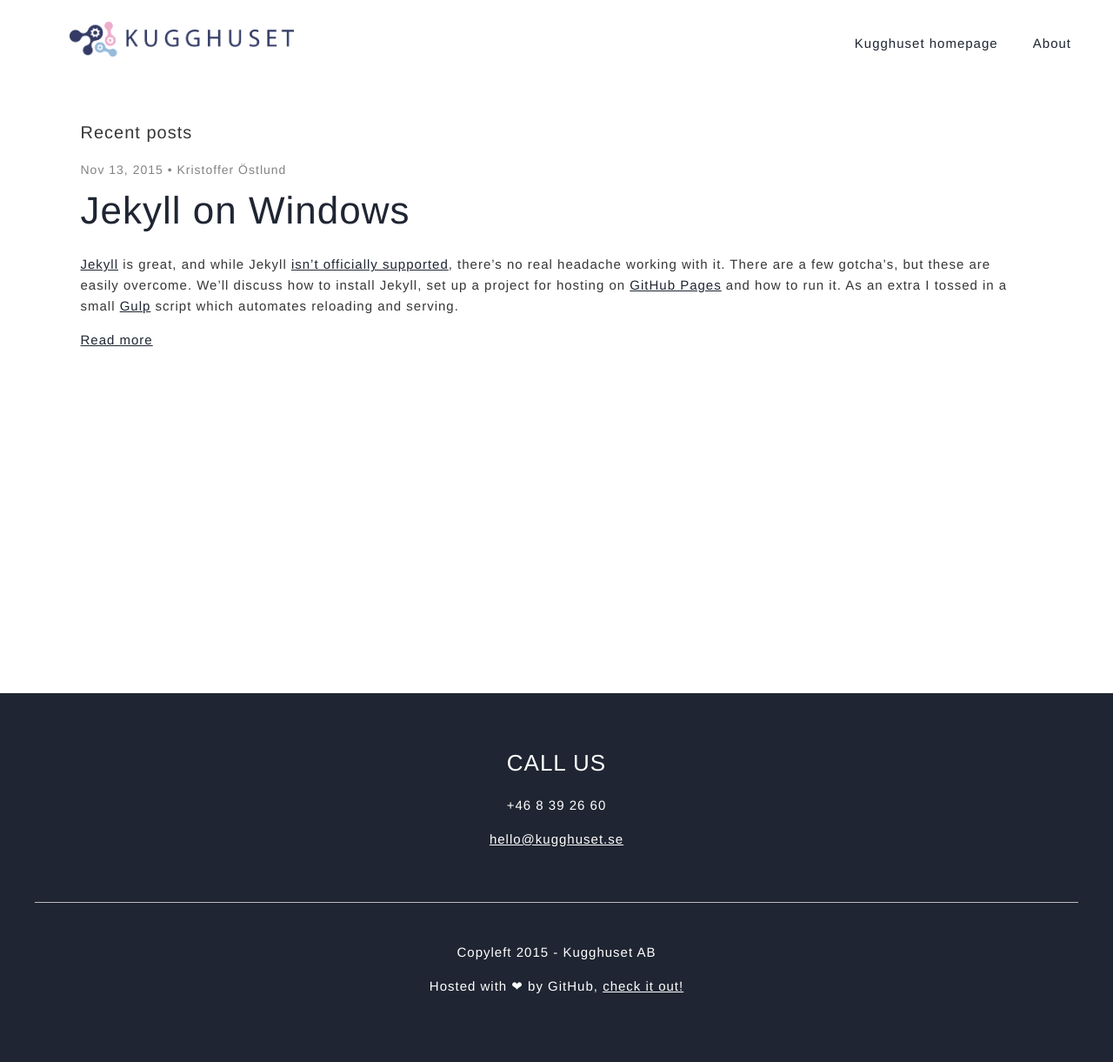
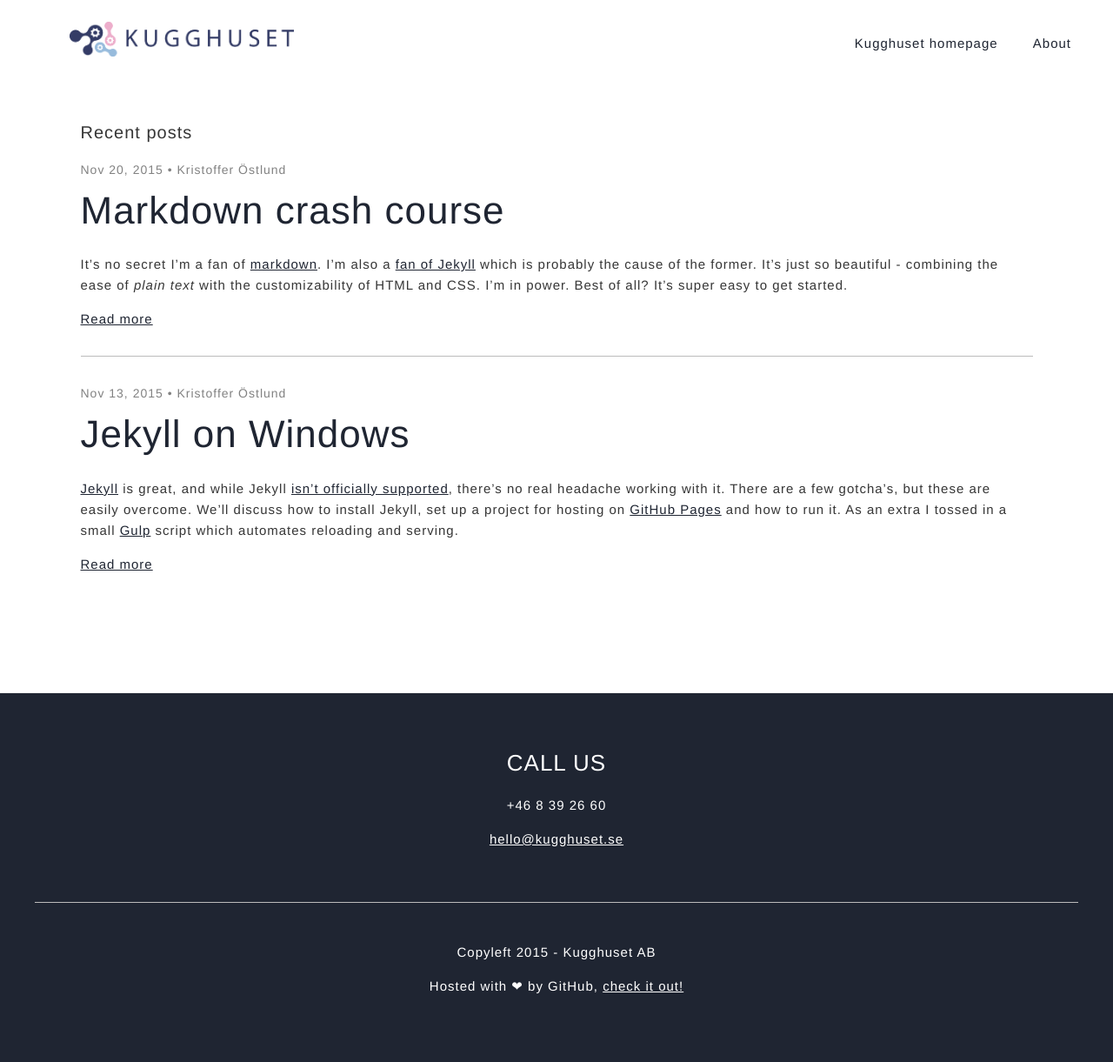
Before and after one commit to Kugghuset/kugghuset.github.io, a Jekyll site: the page built from index.html, in a window 1280 px wide. Shown: the whole page at 87% size. Built offline with Jekyll 4.4.1, drawn with Linux system fonts in a browser that asks for light colours; some of the changed lines change nothing that is shown.

Commit message:
Add markdown crash course post

````diff
--- /dev/null
+++ b/_posts/2015-11-20-markdown-crash-course.md
@@ -0,0 +1,141 @@
+---
+layout: post
+title: Markdown crash course
+date: 2015-11-20
+author: "Kristoffer Östlund"
+lang: en
+---
+
+It's no secret I'm a fan of [markdown](https://en.wikipedia.org/wiki/Markdown). I'm also a [fan of Jekyll]({% post_url 2015-11-13-jekyll-on-windows %}) which is probably the cause of the former. It's just so beautiful - combining the ease of _plain text_ with the customizability of HTML and CSS. I'm in power. Best of all? It's super easy to get started.
+
+## The basics of Markdown
+
+As with everything, there are things which will seem odd to begin with, but I greatly believe the pro's overweight the con's by a long shot. The absolute basics are super easy. To **create a block of text**, type some words and then double tap the enter button and then type away for the next paragraph. Easy, isn't it?
+
+<pre> <!-- Used pre here to ensure everything is plain text -->
+Type something here.
+
+And then some here.
+</pre>
+
+## Headings
+
+What would text be without headings? Markdown has that. The syntax is simple, add a `#` or more, and the fewer [octothorpe](http://www.worldwidewords.org/weirdwords/ww-oct1.htm) (or [hashtag](https://en.wikipedia.org/wiki/Hashtag), whatever you prefer), the _less big_ it will be. If you are familiar with [Word](https://products.office.com/en/word) (you've probaly heard of it), these correspond to the different levels of headings. If you're more of a geek (like I am), these truly match the different levels of headings levels of HTML (`#` maps to `<h1>`, `##` to `<h2>` and so on). This can be observed below:
+
+# _Single \#_
+
+## _Double \#\#_
+
+### _Triple \#\#\#_
+
+#### _Quadrupel \#\#\#\#_
+
+##### _Quintiple \#\#\#\#\#_
+
+## _Cursive_ and **Bold**
+
+Furthermore (I love that word!), **bold** or _italics_ are quite fun as well. Who am I kidding? _What would even **words** be without those two_? Once again, super simple to use. I like to difference the two a bit, but both are quite similar. **Bold** are achieved using either double `__` (underscores) or double `**` (asterisks) surrounding the words or word in question. **This is bold with asterisks** and __this with underscores__. _Cursive_ is written using a single `*` or `_`. Whatever way you prefer writing these are individual, but I prefer to use asterisks for **bold** (`*`), and underscores for _cursive_.
+
+*Cursive* using asterisks (`*Cursive*`). _Cursive_ using underscores (`_Cursive_`).
+
+**Bold** using asterisks (`**Bold**`). __Bold__ using underscores (`__Bold__`).
+
+## Block quotes
+
+> Initially I put  "**But wait, there's more!**" here, but I couldn't do it.
+
+Sometimes, words are so powerful, or simple so many "_inline quoting_" isn't enough. That's when block quotes come in handy. To be honest, I'm quite bad with using them, but they do have their time and place. Anywho, block quotes are writtens as `> Text goes here`.
+
+## Code blocks
+
+There are in general two ways of writing code blocks in Markdown. In pure Markdown these are done through back ticks or [Grave accents](https://en.wikipedia.org/wiki/Grave_accent). First there are `inline blocks`, meaning exactly that - code blocks in the line with the rest of the text - which are surrounded by single back ticks (I can't seem to escape them properly though). The other way is for proper code blocks - where there is a _block of code_ and it has its own lines and sometimes higlighting as well. These are surrounded by triple back ticks and on separate lines.
+
+When using Jekyll it's slightly different though. Inline code is done the same way, using single back ticks, but blocks of code needs [Liquid](https://github.com/Shopify/liquid/wiki/Liquid-for-Designers), which is done through the use of curly brackets, the word _highlight_, the language to highlight and all put between `{``% highlight <language> %}` and `{``% endhighlight %}`. In some instances, for instance in [GitHub flavoured Markdown](https://help.github.com/articles/github-flavored-markdown/), you can do the same thing by adding the language on the same row as the first three back ticks.
+
+{% highlight text %}
+
+`inline code`
+
+```bash
+Code block
+```
+
+{% endhighlight %}
+
+{% highlight javascript %}
+console.log('This is JavaScript!');
+{% endhighlight %}
+
+## Dividers
+
+Dividers are cool. They're as easy as 1, 2, 3, or `---` really. They're cool nonetheless. Just look at how cool it is!
+
+---
+
+## Links
+
+Links are great, and I use them a lot! They consist of square brackets, normal brackets, some text and of course the link. The words to highlight is put inside square brackets (`[]`), and the link itself inside regular brackets (`()`). You can also use references, which means you don't have to have the links inline, which is quite nice, and it's achieved by using only square brackets (first around the word(s) and then around the name of the reference). Lastly, there are automatic links, which is done by using [_pointy brackets_](https://en.wikipedia.org/wiki/Bracket#Names_for_various_bracket_symbols) (`<>`) to surround the link itself, so they're not too automatic:
+
+
+{% highlight text %}
+
+<https://www.google.com/>
+
+[Link to Google.com](https://www.google.com/)
+
+or
+
+[Referenced link][1]
+[Other referenced link][reference]
+
+references here:
+
+[1]:https://www.google.com/
+[reference]: https://twitter.com/
+
+or
+
+<https://en.wikipedia.org/wiki/Bracket#Names_for_various_bracket_symbols>
+
+{% endhighlight %}
+
+## Images
+
+If I'm bad at using block quotes, I'd say I'm worse at using images. They're easy though, as they work just like with links, but you prepend an exclamation mark. Obviously, references works just fine here as well, as it's _simply a link_ (which also happens to be rendered as an image).
+
+Here's the code for below image:
+
+{% highlight text %}
+
+![http://i.kinja-img.com/gawker-media/image/upload/krizzghfqegk0fv0g3ey.gif](http://i.kinja-img.com/gawker-media/image/upload/krizzghfqegk0fv0g3ey.gif)
+
+{% endhighlight %}
+
+![http://i.kinja-img.com/gawker-media/image/upload/krizzghfqegk0fv0g3ey.gif](http://i.kinja-img.com/gawker-media/image/upload/krizzghfqegk0fv0g3ey.gif)
+
+## Tables
+
+I'll be honest, I haven't used tables in Markdown myself. But they exist, and are, as with everything else, quite easy to use. Some vertical bars (`|`), some dashes (`-`), colons (`:`) and obviously some values (whatever you want really) are all you need. Vertical bars divide the olumns, the dashes defined the header and the colons determine how the values should be aligned.
+
+
+| Heading | Left aligned | Right aligned |
+| ------- | :------------ |------------: |
+| value   | other         | 2            |
+ last | line | ugly formatting
+
+And here's the code for above table:
+
+ {% highlight text %}
+| Heading | Left aligned | Right aligned |
+| ------- | :------------ |------------: |
+| value   | other         | 2            |
+ last | line | ugly formatting
+{% endhighlight %}
+
+## What else?
+
+One thing I absolutely love about Markdown, other than the styling benefits, is its ability to be diffed in Git (which is deep in my ❤), opposed to using for instance Word or another [binary format](https://en.wikipedia.org/wiki/Binary_file). [Markdown files are saved just as plain text](https://github.com/Kugghuset/kugghuset.github.io/blob/master/_posts/2015-11-20-markdown-crash-course.md). The downside here is obviously you get less tools for spell check and the likes, but my favourite text editor has as of v0.10.1 a [spell checker extension](https://marketplace.visualstudio.com/items/seanmcbreen.Spell) (extensions overall!!), and I know [Sublime Text has an inbuilt spell check as well](https://www.sublimetext.com/docs/2/spell_checking.html), and [Atom seems to have some as well](https://github.com/atom/spell-check).
+
+## Last words
+
+You can now consider yourself a Mark(down)sman (I'm sorry, I had to!). Thank you for reading!
--- a/_sass/_base.scss
+++ b/_sass/_base.scss
@@ -192,3 +192,18 @@ pre {
         }
     }
 }
+
+/**
+ * Tables
+ */
+table {
+  margin-bottom: 15px;
+  border-spacing: 0;
+  border-collapse: collapse;
+  tr {
+    td, th {
+      padding: 5px;
+      border-bottom: 1px solid $color-higlight-blue-light;
+    }
+  }
+}
````
